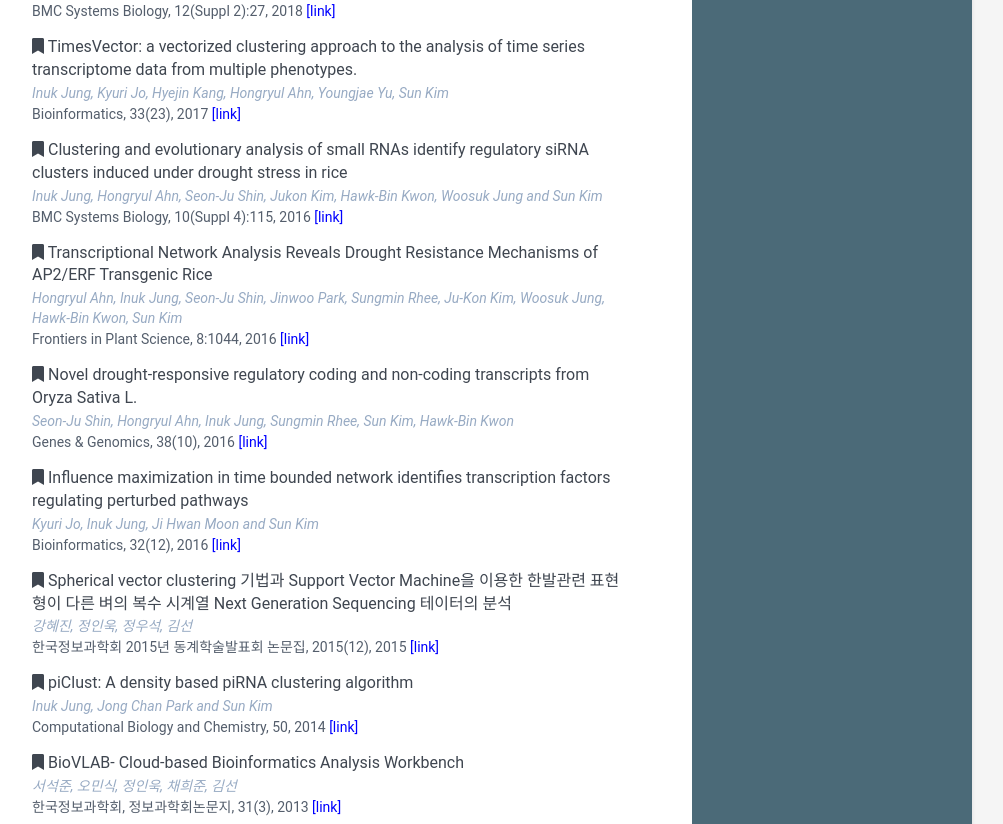
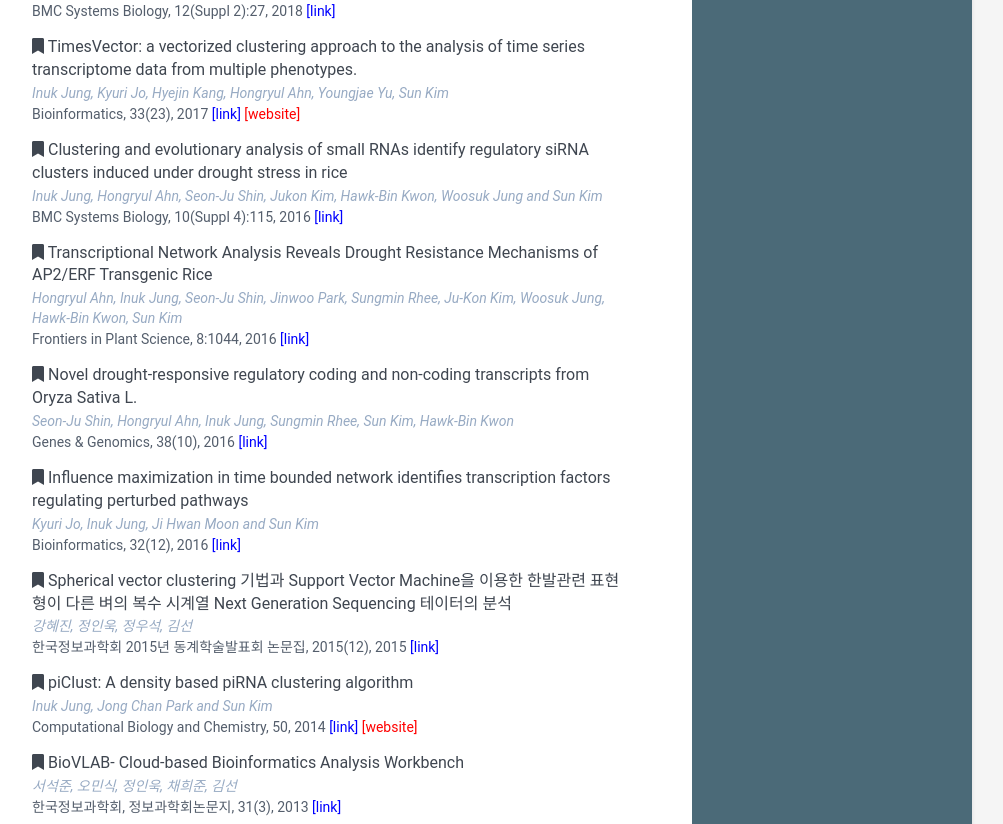
Before and after one commit to inukj/inukj.github.io, a Jekyll site: the page built from index.html, in a window 1280 px wide and 1400 px high, scrolled down 1622 px. Shown: the part 154-978 px from the top of the window, without its empty margins (168-1171 px from the left). Built offline with Jekyll 4.4.1, drawn with Linux system fonts in a browser that asks for light colours.

Commit message:
update publication

```diff
--- a/_data/data.yml
+++ b/_data/data.yml
@@ -116,7 +116,6 @@ projects:
     projects:
       - title: TimesVector
         image: "assets/images/project_timesvector.png"
-        link: "http://epigenomics.snu.ac.kr/TimesVector/"
         publication: "Bioinformatics, 33(23), 2017"
         pb_link: "https://academic.oup.com/bioinformatics/article/33/23/3827/2918135"
         tagline: "TimesVector is a triclustering tool for clustering time-series data that comprises multiple conditions, or phenotypes. It identifies gene clusters that exhibit distinctly similar or different gene expression patterns among the comparing sample conditions. For example, for a time-series data set of five different strains of yeast, each data sampled at 3 time points, TimesVector will search for gene clusters where a specific strain shows a distinctively different gene expression pattern from the others."
@@ -147,6 +146,7 @@ publications:
         authors: "Inuk Jung, Kyuri Jo, Hyejin Kang, Hongryul Ahn, Youngjae Yu, Sun Kim"
         conference: "Bioinformatics, 33(23), 2017"
         link: "https://academic.oup.com/bioinformatics/article/33/23/3827/2918135"
+        website: "http://epigenomics.snu.ac.kr/TimesVector/"
 
       # - title: "Clustering methods and approaches for the integrated analysis of protein coding and non-coding transcripts"
       #   authors: "Inuk Jung"
@@ -181,6 +181,7 @@ publications:
         authors: "Inuk Jung, Jong Chan Park and Sun Kim"
         conference: "Computational Biology and Chemistry, 50, 2014"
         link: "https://www.sciencedirect.com/science/article/pii/S1476927114000103?via%3Dihub"
+        website: "http://epigenomics.snu.ac.kr/piclustweb/"
 
       - title: "BioVLAB- Cloud-based Bioinformatics Analysis Workbench"
         authors: "서석준, 오민식, 정인욱, 채희준, 김선"
--- a/_includes/publications.html
+++ b/_includes/publications.html
@@ -22,7 +22,11 @@
     <div class="publication-authors">{{ publication.authors }}</div>
 
     {% if publication.link %}
-    <div class="publication-conference">{{ publication.conference }}<a href="{{ publication.link}}" style="color:blue" target="_blank"> [link]</a></div>
+      {% if publication.website %}
+        <div class="publication-conference">{{ publication.conference }}<a href="{{ publication.link}}" style="color:blue" target="_blank"> [link]</a><a href="{{ publication.website}}" style="color:red" target="_blank"> [website]</a></div>
+      {% else %}
+        <div class="publication-conference">{{ publication.conference }}<a href="{{ publication.link}}" style="color:blue" target="_blank"> [link]</a></div>
+      {% endif %}
     {% else %}
     <div class="publication-conference">{{ publication.conference }}</div>
     {% endif %}
```
Also changed, not shown: 1 other file.
